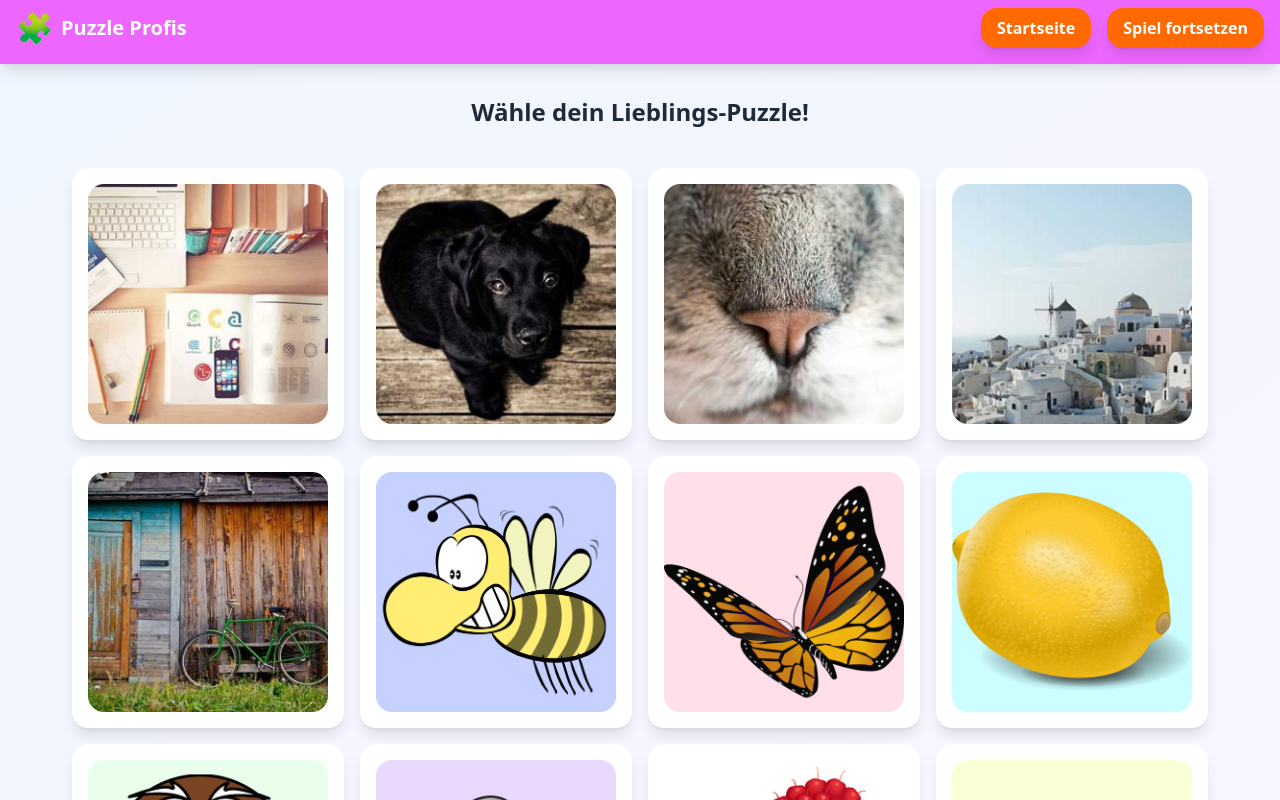
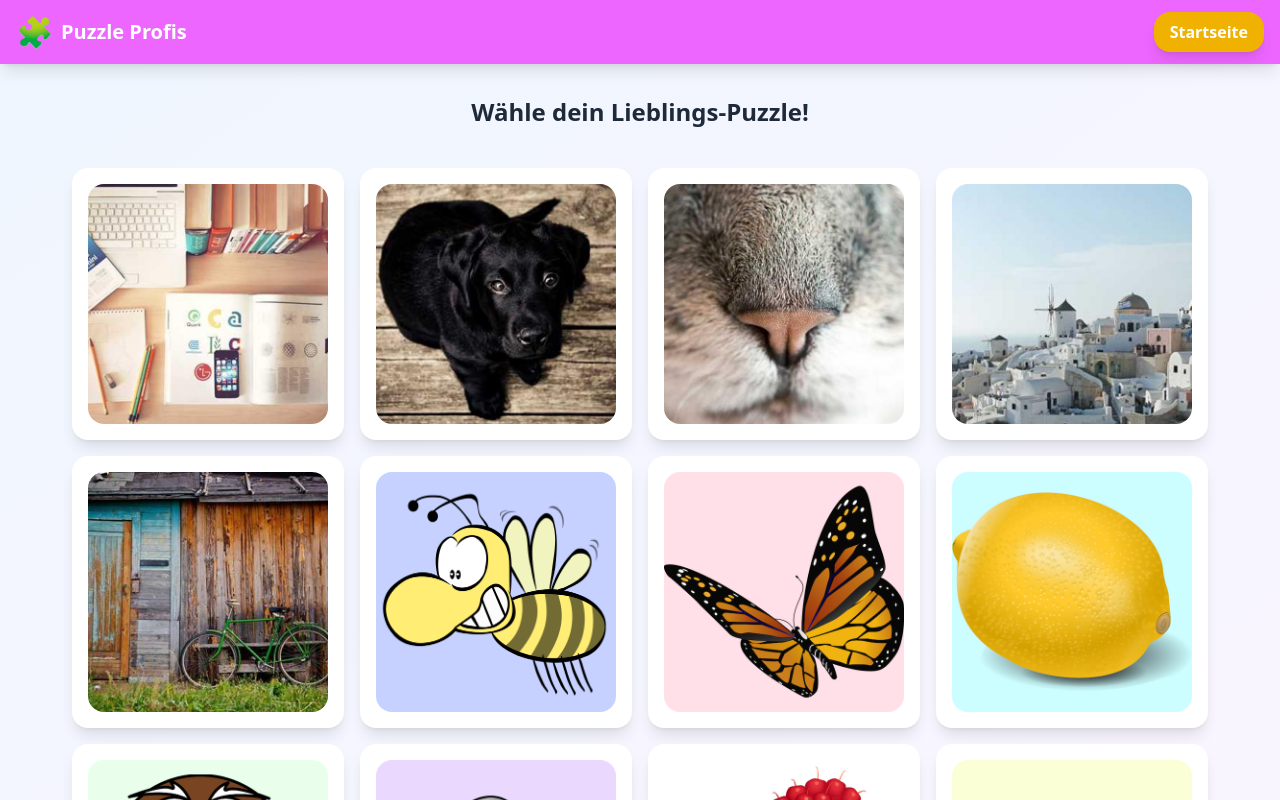
Before and after one commit to jaeniboy/puzzle-profis, a React (Vite) app: page / in a window 1280 px wide. Built offline with nearby package versions, Linux system fonts and the light colour scheme.

Commit message:
adjust buttons and navbar

```diff
--- a/src/components/NavBar/NavBar.tsx
+++ b/src/components/NavBar/NavBar.tsx
@@ -6,10 +6,11 @@ interface NavBarProps {
   onResumeClick: () => void;
 }
 
-export const NavBar: React.FC<NavBarProps> = ({ onHomeClick, onResumeClick }) => {
+export const NavBar: React.FC<NavBarProps> = ({ onHomeClick }) => {
+// export const NavBar: React.FC<NavBarProps> = ({ onHomeClick, onResumeClick }) => {
   return (
-    <nav className="fixed top-0 left-0 w-full h-16 bg-primary-500 text-white shadow-lg z-50">
-      <div className="container mx-auto px-4 py-2 flex justify-between items-center">
+    <nav className="flex fixed top-0 left-0 w-full h-16 bg-primary-500 text-white shadow-lg z-50">
+      <div className="container mx-auto px-4 py-1 flex justify-between items-center">
         {/* Logo */}
         <div className="flex items-center space-x-2">
           <span className="text-3xl">🧩</span>
@@ -21,9 +22,9 @@ export const NavBar: React.FC<NavBarProps> = ({ onHomeClick, onResumeClick }) =>
           <CustomButton onClick={onHomeClick} variant="secondary" size="sm">
             Startseite
           </CustomButton>
-          <CustomButton onClick={onResumeClick} variant="secondary" size="sm">
+          {/* <CustomButton onClick={onResumeClick} variant="secondary" size="sm">
             Spiel fortsetzen
-          </CustomButton>
+          </CustomButton> */}
         </div>
       </div>
     </nav>
--- a/src/components/Utils/CustomButton.tsx
+++ b/src/components/Utils/CustomButton.tsx
@@ -23,7 +23,7 @@ export const CustomButton: React.FC<CustomButtonProps> = ({
 
   const variantClasses = {
     primary: 'bg-primary-500 hover:bg-primary-600 text-white',
-    secondary: 'bg-orange-500 hover:bg-orange-600 text-white'
+    secondary: 'bg-yellow-500 hover:bg-yellow-600 text-white'
   }
 
   const sizeClasses = {
```
